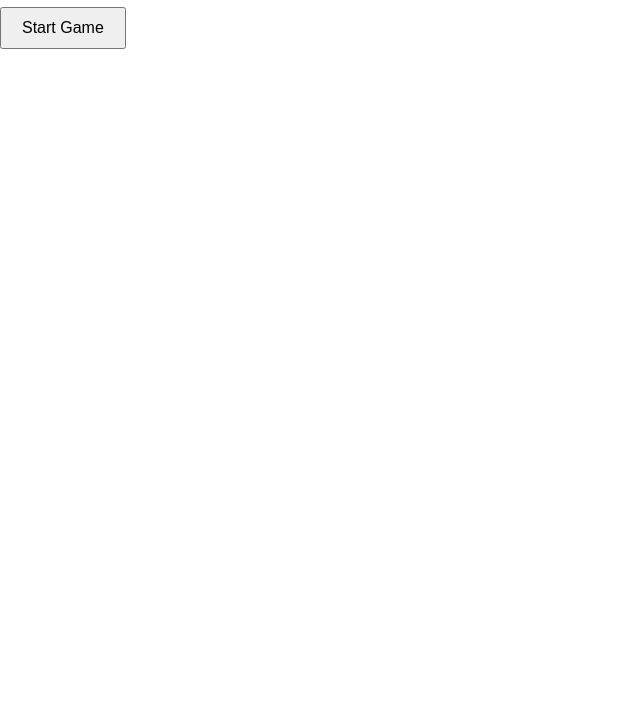
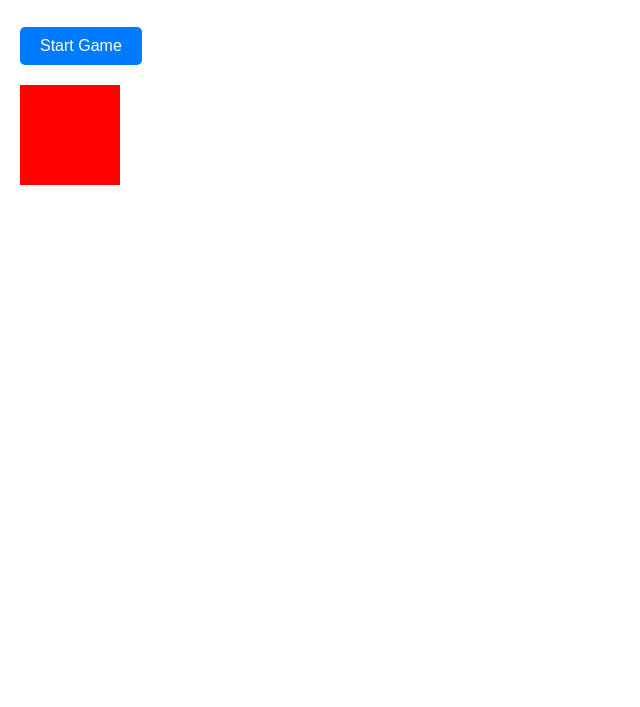
Before and after one commit to Shifu-in/start, a plain HTML site: page index.html in a window 1280 px wide. Shown: the part 93-800 px from the top of the page, without its empty margins (0-640 px from the left). Drawn offline with Linux system fonts and the light colour scheme.

Commit message:
Update styles.css

```diff
--- a/styles.css
+++ b/styles.css
@@ -7,6 +7,7 @@ body, html {
     justify-content: center;
     align-items: center;
     background-color: #f0f0f0;
+    font-family: Arial, sans-serif;
 }
 
 #loading-screen {
@@ -30,6 +31,8 @@ body, html {
     height: 100%;
     width: 100%;
     background-color: #ffffff;
+    padding: 20px;
+    box-sizing: border-box;
 }
 
 #start-button {
@@ -37,4 +40,23 @@ body, html {
     padding: 10px 20px;
     font-size: 16px;
     cursor: pointer;
+    border: none;
+    background-color: #007bff;
+    color: white;
+    border-radius: 5px;
 }
+
+#start-button:hover {
+    background-color: #0056b3;
+}
+
+#tap-square {
+    width: 100px;
+    height: 100px;
+    background-color: red;
+    margin-top: 20px;
+    display: flex;
+    justify-content: center;
+    align-items: center;
+    cursor: pointer;
+}
```
